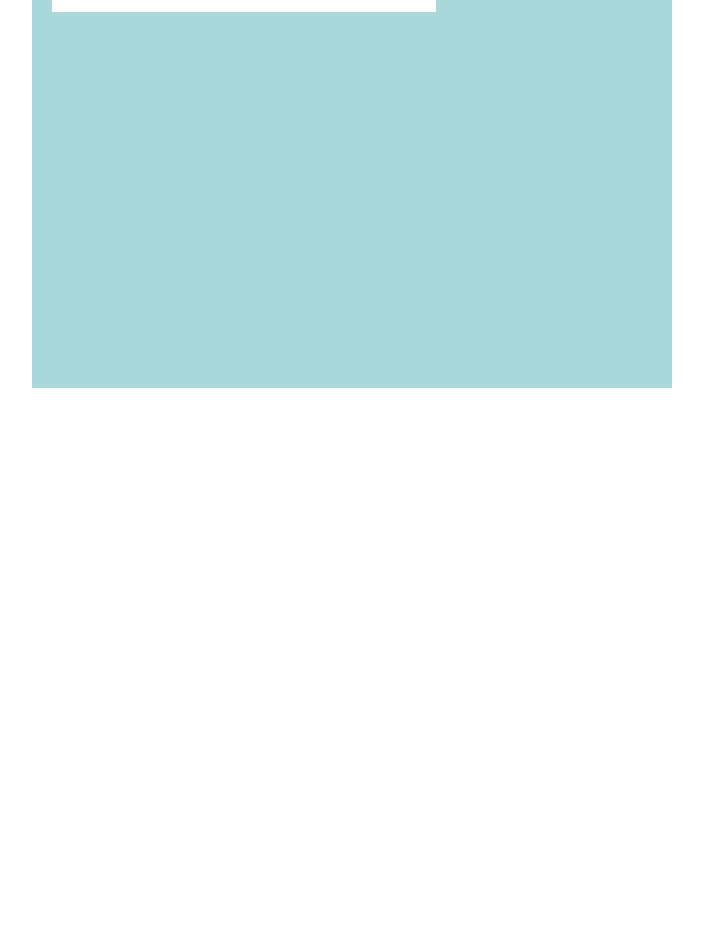
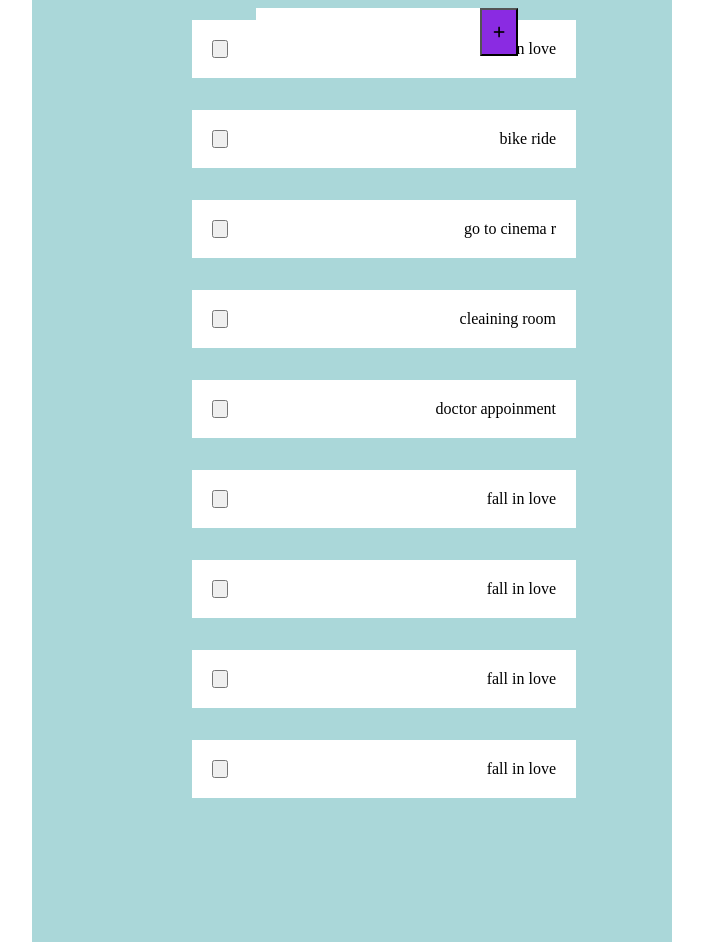
Before and after one commit to Naveen-154/to-do-list, a plain HTML site: page index.html in a window 1280 px wide. Shown: the part 332-1274 px from the top of the page, without its empty margins (288-991 px from the left). Before the commit the page ends 800 px from the top, so only its background shows below. Drawn offline with Linux system fonts and the light colour scheme.

Commit message:
created my list

```diff
--- a/assets/css/style.css
+++ b/assets/css/style.css
@@ -2,12 +2,14 @@
 {
     margin: 0;
    box-sizing: border-box;
+
 }
 .main_container
 {
 background-color: #AAD7D9;
-height: 70%;
+height: 150%;
 width: 50%;
+border-radius: 20px;
 position: absolute;
 top: 20%;
 left: 25%;
@@ -22,9 +24,9 @@ left: 25%;
 .input
 {
     position: absolute;
-top: 20%;
+top: 15%;
 left: 35%;
-height: 8%;
+height: 4%;
 width: 35%;
 border-radius: 10% solid black;
 border: black;
@@ -32,9 +34,9 @@ border: black;
 .icon
 {
     position: absolute;
-    top: 20%;
+    top: 15%;
     left: 70%;
-    height: 8%;
+    height: 4%;
 width: 6%;
 background-color: blueviolet;
 }
@@ -42,10 +44,14 @@ background-color: blueviolet;
 {
     background-color: white;
     padding: 20px 20px;
-    height: 10%;
+    height: 8%;
     width:60%;
-    margin-top: 20%;
-    margin-left: 20px;
+    margin-top: 5%;
+    margin-left: 25%;
     display: flex;
     justify-content: space-between;
+    align-content: center;
 }
+.todolistmain{
+    margin-top: 30%;
+}
--- a/index.html
+++ b/index.html
@@ -23,9 +23,45 @@
 
         </button>
     </div>
-    <div class="todoListContainer">
-        <p>fall in love</p>
+    <div class="todolistmain">
+        <div class="todoListContainer">
+            <button aria-colspan="2px"></button>
+            <p class="text">fall in love</p>
+        </div>
+        <div class="todoListContainer">
+            <button aria-checked="true"></button>
+            <p class="text">bike ride </p>
+        </div>
+        <div class="todoListContainer">
+            <button aria-checked="true"></button>
+            <p class="text">go to cinema r</p>
+        </div>
+        <div class="todoListContainer">
+            <button aria-checked="true"></button>
+            <p class="text">cleaining room</p>
+        </div>
+        <div class="todoListContainer">
+            <button aria-checked="true"></button>
+            <p class="text">doctor appoinment</p>
+        </div>
+        <div class="todoListContainer">
+            <button aria-checked="true"></button>
+            <p class="text">fall in love</p>
+        </div>
+        <div class="todoListContainer">
+            <button aria-checked="true"></button>
+            <p class="text">fall in love</p>
+        </div>
+        <div class="todoListContainer">
+            <button aria-checked="true"></button>
+            <p class="text">fall in love</p>
+        </div>
+        <div class="todoListContainer">
+            <button aria-checked="true"></button>
+            <p class="text">fall in love</p>
+        </div>
     </div>
+
 
 
 
```
